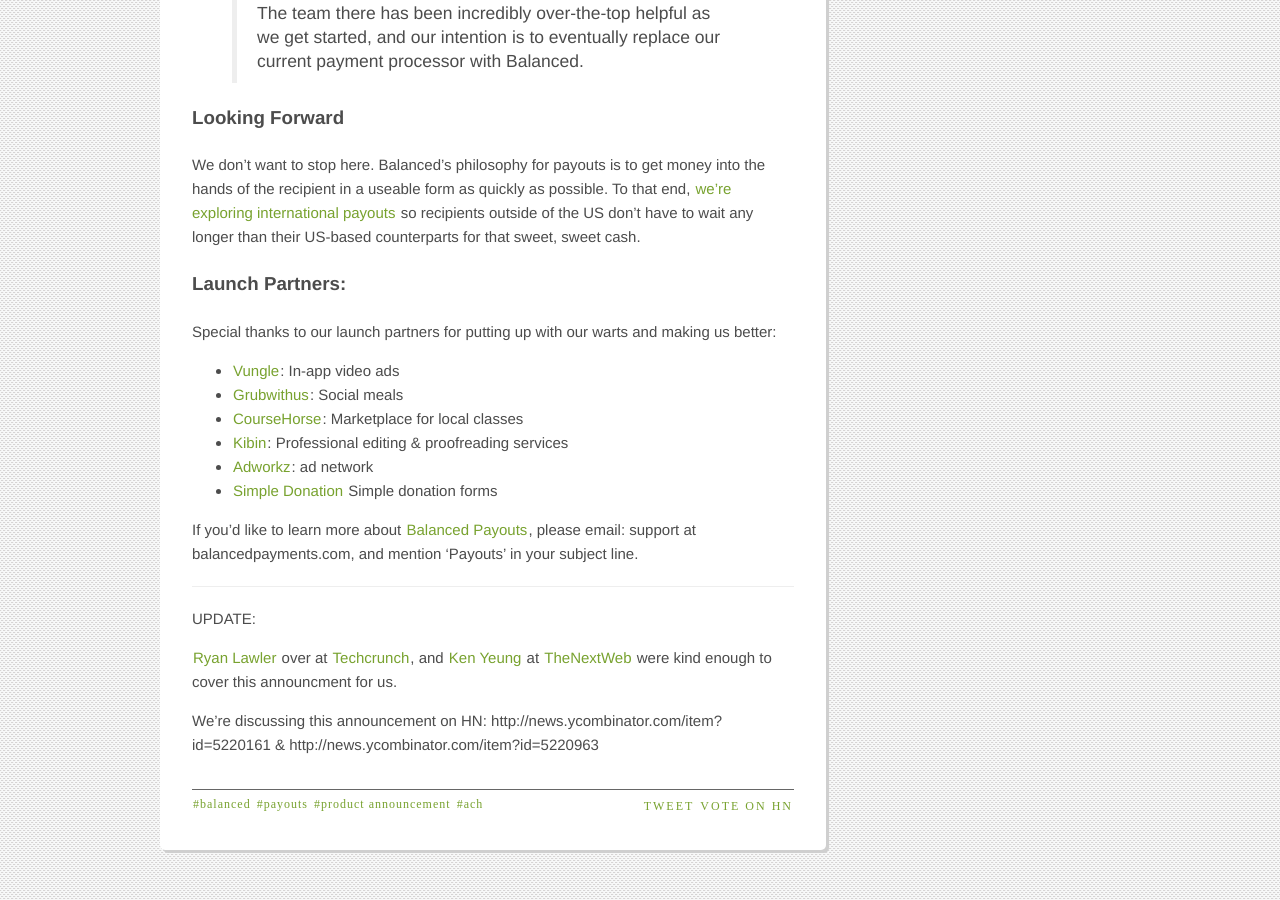
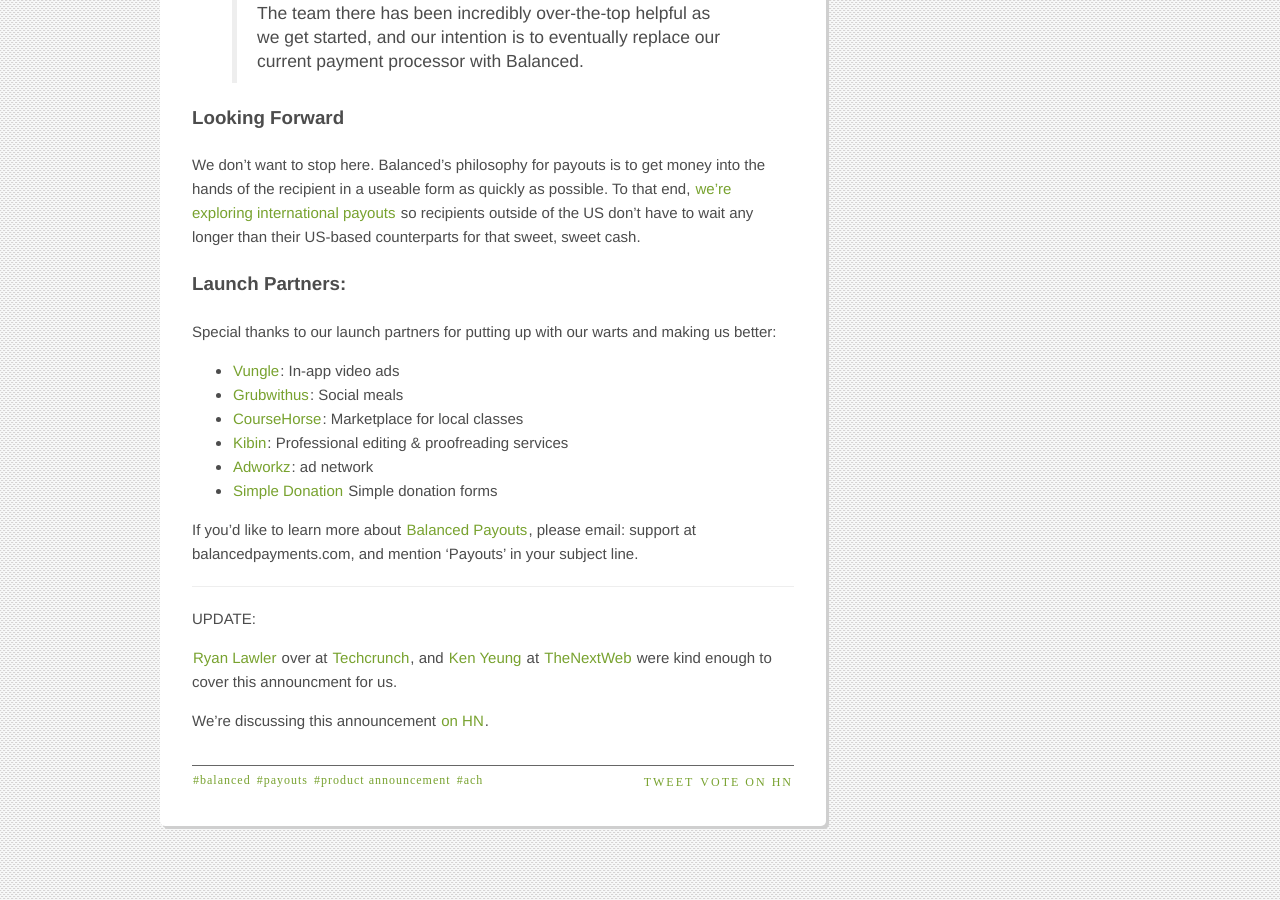
Before and after one commit to balanced/balanced.github.com, a Jekyll site: the page built from _posts/2013-02-14-announcing-balanced-payouts.md, in a window 1280 px wide and 900 px high, scrolled down 1977 px. Built offline with Jekyll 4.4.1, drawn with Linux system fonts in a browser that asks for light colours; nearby versions of some CDN libraries; library files that are not in the unit come from our copies; Markdown is read by kramdown in place of the engine named in the settings; comment, search, counter and statistics services are not loaded; some of the changed lines change nothing that is shown.

Commit message:
Update _posts/2013-02-14-announcing-balanced-payouts.md

```diff
--- a/_posts/2013-02-14-announcing-balanced-payouts.md
+++ b/_posts/2013-02-14-announcing-balanced-payouts.md
@@ -64,4 +64,4 @@
 
 [Ryan Lawler](http://twitter.com/ryanlawler) over at [Techcrunch](http://techcrunch.com/2013/02/14/balanced-payments-ach-api-omg/), and [Ken Yeung](https://twitter.com/thekenyeung) at [TheNextWeb](http://thenextweb.com/insider/2013/02/14/balanced-releases-its-payouts-api-as-a-standalone-offering-giving-access-to-next-day-ach-deposits) were kind enough to cover this announcment for us.
 
-We're discussing this announcement on HN: http://news.ycombinator.com/item?id=5220161 & http://news.ycombinator.com/item?id=5220963
+We're discussing this announcement [on HN](http://news.ycombinator.com/item?id=5220161).
```
